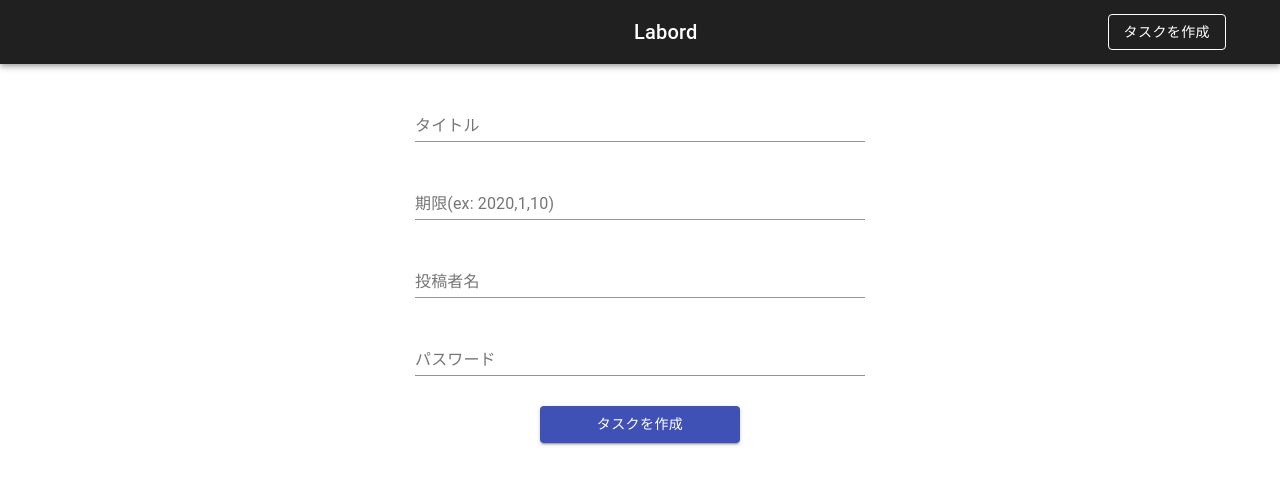
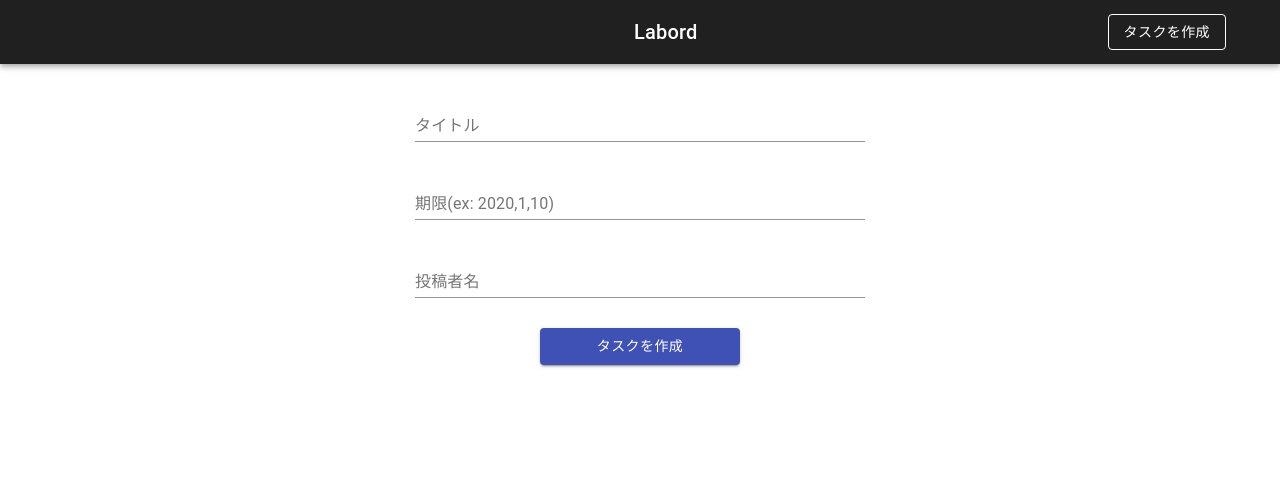
Before and after one commit to kons16/Labord, a React (Create React App) app: page /#/InputPost in a window 1280 px wide. Shown: the top 484 px of the page. Built offline with nearby package versions, Linux system fonts and the light colour scheme.

Commit message:
パスワード入力を省略

```diff
--- a/src/components/InputPost.jsx
+++ b/src/components/InputPost.jsx
@@ -11,7 +11,6 @@ class InputPost extends Component {
       title: "",
       name: "",
       limit: "",
-      pass: ""
     }
     this.handleChange = this.handleChange.bind(this);
     this.createTask = this.createTask.bind(this);
@@ -22,7 +21,6 @@ class InputPost extends Component {
       [e.target.name]: e.target.value,
       [e.target.name]: e.target.value,
       [e.target.name]: e.target.value,
-      [e.target.name]: e.target.value
     });
   }
 
@@ -30,8 +28,6 @@ class InputPost extends Component {
   * タスクをLambdaにPOSTする
   */
   createTask() {
-    if(this.state.pass === process.env.REACT_APP_PASS){
-      console.log(this.state.limit);
     axios.post(process.env.REACT_APP_API_URL,
               {"method": "insert",
                 "name": this.state.name,
@@ -42,7 +38,6 @@ class InputPost extends Component {
       .then(res => {
         this.props.history.push('/');
       })
-    }
   }
 
   render() {
@@ -75,15 +70,6 @@ class InputPost extends Component {
           onChange={this.handleChange}
           style={{ marginTop: 30, width: 450 }}
         /><br />
-        <TextField
-          id="standard-search"
-          label="パスワード"
-          name="pass"
-          type="search"
-          autoComplete='off'
-          onChange={this.handleChange}
-          style={{ marginTop: 30, width: 450 }}
-        /><br />
         <Button variant="contained" color="primary"　style={{ marginTop: 30, width: 200 }}
           onClick={this.createTask} >
             タスクを作成
```
Also changed, not shown: .circleci/config.yml, 1 other file (tests, documents, lock files or other folders). Lines whose indentation alone changed are shown as unchanged.
